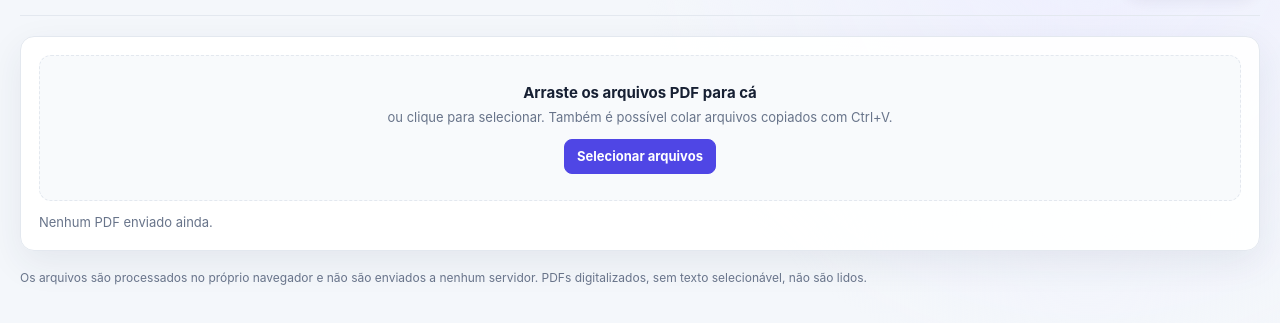
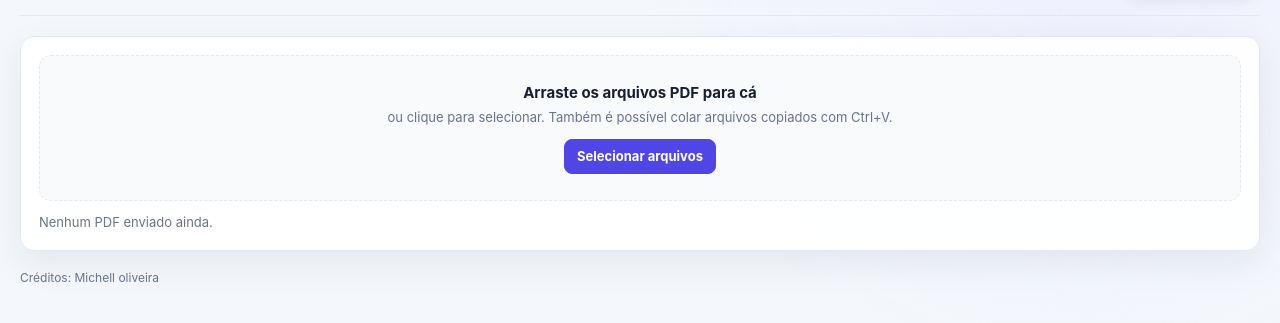
Before and after one commit to robotbr/nota-fiscal, a plain HTML site: page index.html in a window 1280 px wide. Shown: the part 73-396 px from the top of the page. Drawn offline with Linux system fonts and the light colour scheme.

Commit message:
creditos

```diff
--- a/index.html
+++ b/index.html
@@ -158,7 +158,7 @@ footer{color:var(--muted);font-size:12px;margin-top:18px}
   </div>
 </section>
 
-<footer>Os arquivos são processados no próprio navegador e não são enviados a nenhum servidor. PDFs digitalizados, sem texto selecionável, não são lidos.</footer>
+<footer>Créditos: Michell oliveira</footer>
 </main>
 <div class="toast" id="toast"></div>
 
```
